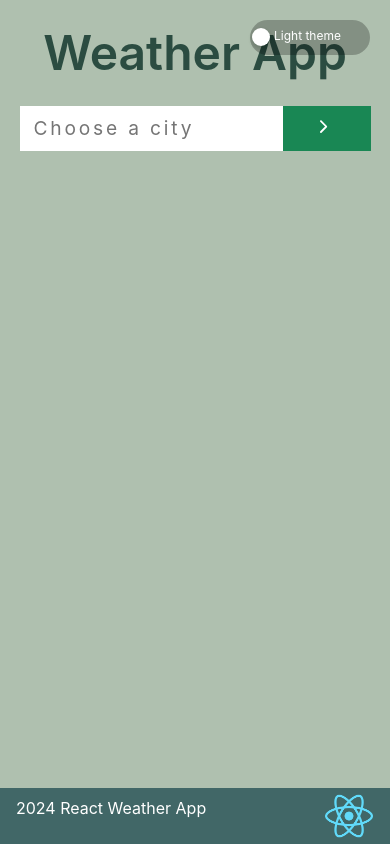
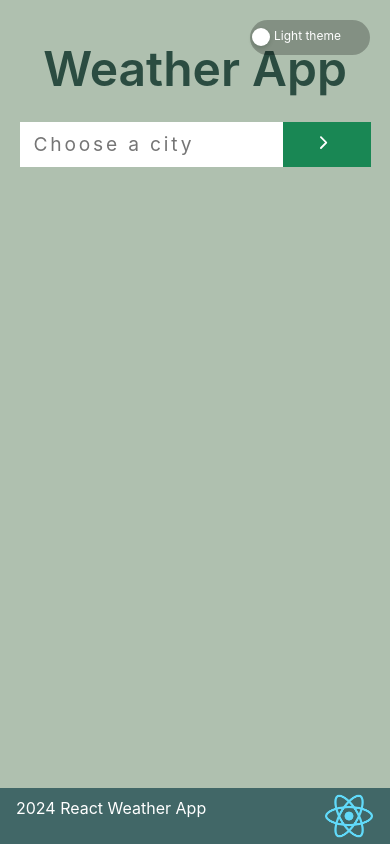
Before and after one commit to lizazp92/weather-app, a React (Create React App) app: page / in a window 390 px wide. Built offline with nearby package versions, Linux system fonts and the light colour scheme.

Commit message:
add responsiveness for landing

```diff
--- a/src/components/landing/Landing.js
+++ b/src/components/landing/Landing.js
@@ -10,7 +10,7 @@ function Landing({ currentCity, setCurrentCity }) {
   const { darkMode } = React.useContext(ThemeContext);
 
   return (
-    <div>
+    <div className="pt-3">
       <Header darkMode={darkMode} />
       {/* for updating main component with new city */}
       <Main setCurrentCity={setCurrentCity} />
```
